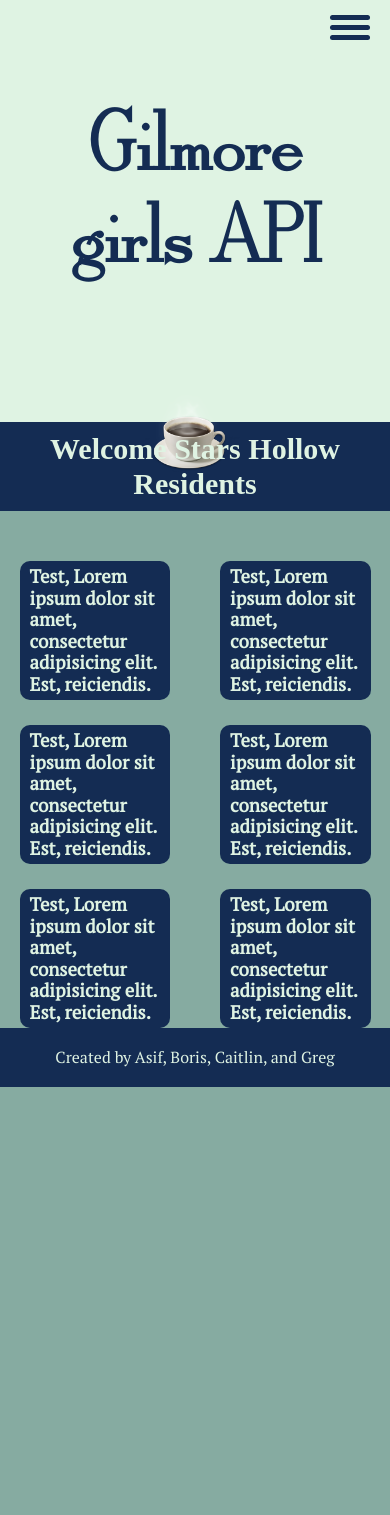
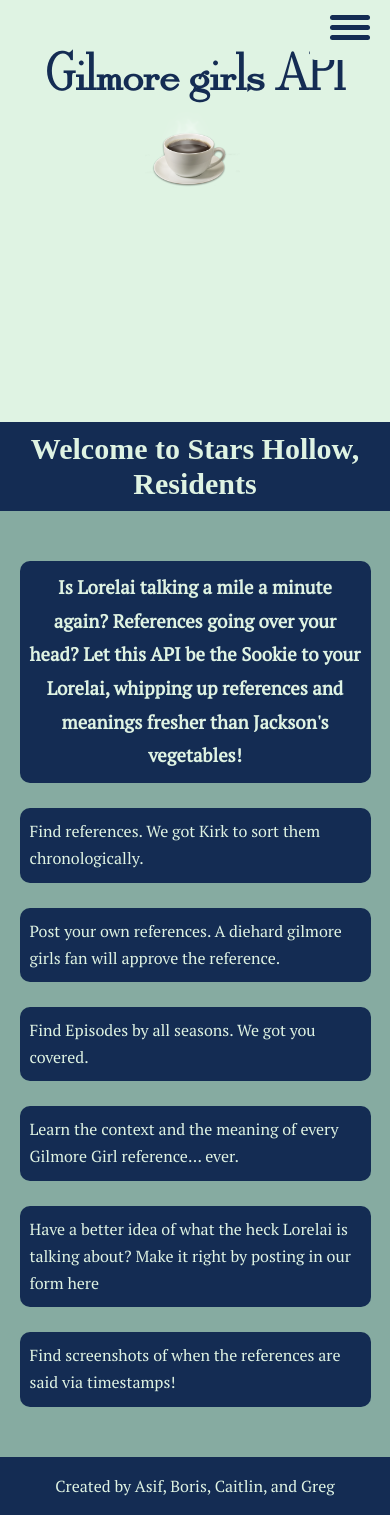
Before and after one commit to trojanCohorse/project-gg, a React (Create React App) app: page / in a window 390 px wide. Before the commit the page ends 1087 px from the top, so only its background shows below. Built offline with nearby package versions, Linux system fonts and the light colour scheme; a web font is replaced by a local one.

Commit message:
responsive and added instructions

```diff
--- a/public/index.html
+++ b/public/index.html
@@ -2,14 +2,14 @@
 <html lang="en">
   <head>
     <meta charset="utf-8" />
-    <link rel="icon" href="%PUBLIC_URL%/favicon.ico" />
+    <link rel="icon" href="./coffee.png" />
     <meta name="viewport" content="width=device-width, initial-scale=1" />
     <meta name="theme-color" content="#000000" />
     <meta
       name="description"
       content="Web site created using create-react-app"
     />
-    <link rel="apple-touch-icon" href="%PUBLIC_URL%/logo192.png" />
+
     <!--
       manifest.json provides metadata used when your web app is installed on a
       user's mobile device or desktop. See https://developers.google.com/web/fundamentals/web-app-manifest/
@@ -24,7 +24,7 @@
       work correctly both with client-side routing and a non-root public URL.
       Learn how to configure a non-root public URL by running `npm run build`.
     -->
-    <title>Lorelai's API</title>
+    <title>Gilmore Girls Ref API</title>
   </head>
   <body>
     <noscript>You need to enable JavaScript to run this app.</noscript>
--- a/src/App.js
+++ b/src/App.js
@@ -7,7 +7,6 @@
 import SeasonDisplay from "./components/SeasonDisplay";
 import NewReferencesDisplay from "./components/NewReferencesDisplay";
 import Instructions from "./components/Instructions.js"
-
 const App = () => {
   return (
     <Auth0Provider
@@ -21,7 +20,7 @@
               <Route path="/" component={Navbar} />
               {/* REVIEW title should reflect the purpose of our app (copyright!) */}
             <div className="wrapper">
-              <h1>Gilmore girls API</h1>
+              <h1><Link to="/">Gilmore girls API</Link></h1>
               <img src="../coffee.png" alt="Coffee Cup" />
             </div>
           </header>
@@ -31,7 +30,7 @@
             <Route path="/input" component={InputReferences} />
             <Route path="/approve" component={NewReferencesDisplay} />
           </main>
-          <footer>Created by Asif, Boris, Caitlin, and Greg</footer>
+          <footer>Created by <a href="https://codedkhan.com/">Asif</a>, <a href="https://borisweb.dev/">Boris</a>, <a href="https://caitalotz.com/">Caitlin</a>, and <a href="https://gregforster.ca/">Greg</a></footer>
         </div>
       </Router>
     </Auth0Provider>
--- a/src/components/Episode.js
+++ b/src/components/Episode.js
@@ -2,7 +2,6 @@
 import axios from 'axios';
 import { useState, useEffect } from 'react';
 import { useParams } from 'react-router-dom';
-import { sortTimestamps } from './sortFunctions';
 // import axios from 'axios';
 
 const Episode = (props) => {
@@ -43,7 +42,7 @@
   }, [episodeResult])
 
   useEffect(() => {
-    if (episodeResult !== 0) setSortedEpisodes(sortTimestamps(episodeResult.references));
+    if (episodeResult !== 0) setSortedEpisodes();
   }, [episodeResult])
 
   return (
--- a/src/components/InputReferences.js
+++ b/src/components/InputReferences.js
@@ -117,7 +117,6 @@
           options={episodeOptions}
           onChange={(episodeNum) => {
             setEpisodeNum(episodeNum);
-            findEpisodes(episodeNum.value); // TODO check to see if this is needed once the 503 error is gone
           }}
           theme={theme => ({
             ...theme,
--- a/src/components/Instructions.js
+++ b/src/components/Instructions.js
@@ -1,32 +1,35 @@
+import { Link } from 'react-router-dom'
+
 const Instructions = () => {
   return (
-    <section className="InstructionsMainContainer">
-      <h2>Welcome Stars Hollow Residents</h2>
+    <section className="instructionsMainContainer">
+      <h2>Welcome to Stars Hollow, Residents</h2>
+      <h3 className="wrapper">Is Lorelai talking a mile a minute again? References going over your head? Let this API be the Sookie to your Lorelai, whipping up references and meanings fresher than Jackson's vegetables!</h3>
       {/* Grid Container Below
       gtc: 1fr 1fr, gcg: 50px
       */}
-      <section className="InstructionsListContainer wrapper">
+      <section className="instructionsListContainer wrapper">
         {/* Grid items, margin: 0, list-style: none */}
-        <ul className="InstructionsLists">
-          <li className="InstructionsListItems">
-            <h3>Test, Lorem ipsum dolor sit amet, consectetur adipisicing elit. Est, reiciendis.</h3>
+        <ul className="instructionsLists">
+          <li className="instructionsListItems">
+            <p>Find references. We got Kirk to sort them chronologically.</p>
           </li>
-          <li className="InstructionsListItems">
-            <h3>Test, Lorem ipsum dolor sit amet, consectetur adipisicing elit. Est, reiciendis.</h3>
+          <li className="instructionsListItems">
+            <p>Post your own references. A diehard gilmore girls fan will approve the reference.</p>
           </li>
-          <li className="InstructionsListItems">
-            <h3>Test, Lorem ipsum dolor sit amet, consectetur adipisicing elit. Est, reiciendis.</h3>
+          <li className="instructionsListItems">
+            <p>Find Episodes by all seasons. We got you covered.</p>
           </li>
         </ul>
-        <ul className="InstructionsLists">
-          <li className="InstructionsListItems">
-            <h3>Test, Lorem ipsum dolor sit amet, consectetur adipisicing elit. Est, reiciendis.</h3>
+        <ul className="instructionsLists">
+          <li className="instructionsListItems">
+            <p>Learn the context and the meaning of every Gilmore Girl reference... ever.</p>
           </li>
-          <li className="InstructionsListItems">
-            <h3>Test, Lorem ipsum dolor sit amet, consectetur adipisicing elit. Est, reiciendis.</h3>
+          <li className="instructionsListItems">
+            <p>Have a better idea of what the heck Lorelai is talking about? Make it right by posting in our form <Link to='/input'>here</Link></p>
           </li>
-          <li className="InstructionsListItems">
-            <h3>Test, Lorem ipsum dolor sit amet, consectetur adipisicing elit. Est, reiciendis.</h3>
+          <li className="instructionsListItems">
+            <p>Find screenshots of when the references are said via timestamps!</p>
           </li>
         </ul>
       </section>
--- a/src/components/NewReferencesDisplay.js
+++ b/src/components/NewReferencesDisplay.js
@@ -2,7 +2,6 @@
 import axios from 'axios';
 import { useAuth0 } from '@auth0/auth0-react';
 import postRefToDb from './referencePost.js';
-import { sortTimestamps } from './sortFunctions.js';
 
 
 
--- a/src/components/sortFunctions.js
+++ /dev/null
@@ -1,22 +0,0 @@
-///////////////// CAN DELETE
-
-
-export const sortTimestamps = (input) => {
-  const modifyTime = (timestamp) => {
-    const inputMinutes = timestamp.match(/^\d+/)[0];
-    const inputSeconds = timestamp.match(/\d+$/)[0];
-    return Number(inputMinutes) * 60 + Number(inputSeconds);
-  }
-
-  return input.sort((a, b) => {
-    const sortedTimeA = modifyTime(a.timestamp);
-    const sortedTimeB = modifyTime(b.timestamp);
-
-    return sortedTimeA - sortedTimeB;
-  })
-}
-
-// new references display
-// export const sortSeasons = () => {
-
-// }
--- a/src/sass/App.scss
+++ b/src/sass/App.scss
@@ -4,7 +4,7 @@
 
 // body styles
 @import "header";
-@import "Instructions";
+@import "instructions";
 @import "inputReferences";
 @import "newReferences";
 @import "seasonDisplay";
--- a/src/sass/_Instructions.scss
+++ b/src/sass/_Instructions.scss
@@ -1,17 +1,28 @@
-.InstructionsListContainer {
+.instructionsListContainer {
   display: grid;
   grid-template-columns: 1fr 1fr;
-  grid-column-gap: 50px;
+  grid-gap: 50px;
 }
 
-.InstructionsMainContainer {
+.instructionsMainContainer {
+
   h2 {
     background-color: $colour3;
     color: $colour6;
   }
+  h3.wrapper {
+    line-height: 1.8;
+    margin-bottom: 25px;
+    padding: 10px;
+    color: $colour6;
+    background-color: $colour3;
+    border-radius: 10px;
+    display: grid;
+    place-items: center start;
+  }
 }
 
-.InstructionsLists {
+.instructionsLists {
   text-align: left;
   border-radius: 10px;
   display: grid;
@@ -19,11 +30,18 @@
   grid-row-gap: 25px;
 }
 
-.InstructionsListItems {
+.instructionsListItems {
+  p, h3 {
+    line-height: 1.7
+  }
   color: $colour6;
   background-color: $colour3;
   border-radius: 10px;
   display: grid;
   place-items: center start;
-  padding: 5px 10px;
+  padding: 10px;
+
+  a:hover, a:focus {
+    color: $colour1;
+  }
 }
--- a/src/sass/_global.scss
+++ b/src/sass/_global.scss
@@ -65,6 +65,11 @@
     margin-bottom: 50px;
     padding: 10px 0;
   }
+
+  a{
+    text-decoration: none;
+    color: inherit;
+  }
 }
 
 main {
@@ -74,5 +79,10 @@
 footer {
   background: $colour3;
   color: $colour6;
+  margin-top: 50px;
   padding: 20px;
+
+  a:hover, a:focus {
+    color: $colour1;
+  }
 }
--- a/src/sass/_header.scss
+++ b/src/sass/_header.scss
@@ -1,11 +1,24 @@
 header {
+  .world {
+    position: absolute;
+  }
   height: 50vh;
   background: $colour6;
+  position: relative;
 
   h1,
   img {
     display: inline-block;
     padding-top: 50px;
+  }
+
+  h1 {
+    margin: 0;
+
+    a {
+      text-decoration: none;
+      color: inherit;
+    }
   }
 
   img {
--- a/src/sass/_mediaQueries.scss
+++ b/src/sass/_mediaQueries.scss
@@ -59,26 +59,81 @@
             }
     }
 }
-// time stamp input @ 930px
-    // form width increase?
+
 @media (max-width: 930px) {
+    // heading 1
+    body {
+
+        h1 {
+            font-size: 7rem;
+        }
+    }
+
     // new reference section
     .referencesForm {
         width: 80vw;
     }
 
     // season episodes section
+    .episodeList {
 
+        .episodeCard {
+            width: calc((100% / 2) - 10px);
+        }
+    }
 }
 
-// 2 columns/season @ 900px
-// form text inputs @ 675px
 // approval cards @ 650px
-// 600px
+@media (max-width: 650px) {
     // reference headings
-    // site heading coffee cup / text size
-@media (max-width: 600px) {
-    header nav ul div li {
-        width: 65%;
+    .episodeContainer {
+        grid-template-columns: 1fr;
+
+        .episodeRef {
+
+            h5{
+                width: calc(35% - 5px);
+            }
+
+            p {
+                width: 65%;
+            }
+        }
     }
 }
+
+@media (max-width: 600px) {
+    // heading 1
+    body {
+
+        h1 {
+            // NOTE check @ 320px
+            font-size: 5rem;
+        }
+    }
+
+    header {
+
+        img {
+            padding-top: 0;
+        }
+
+        nav ul div li {
+            width: 65%;
+        }
+    }
+
+    // season episodes section
+    .episodeList {
+
+        .episodeCard {
+            width: calc(100%  - 10px);
+        }
+    }
+
+
+    .instructionsListContainer {
+      grid-template-columns: 1fr;
+      grid-row-gap: 25px;
+    }
+}
```
Also changed, not shown: 2 other files (tests, documents, lock files or other folders).
